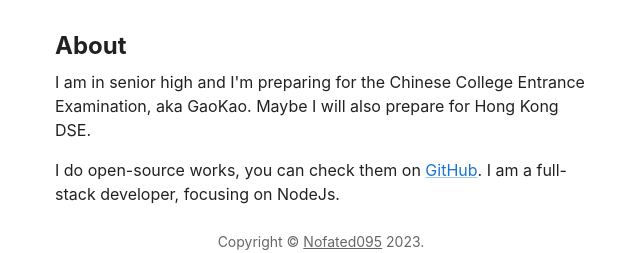
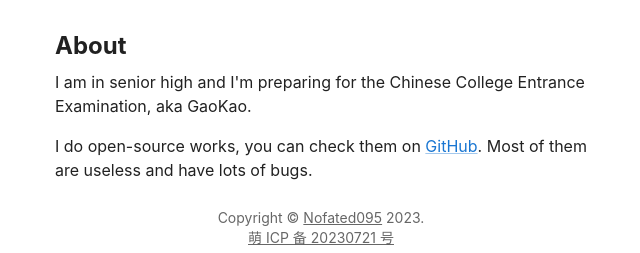
Before and after one commit to Nofated095/nof.moe, a React (Vite) app: page / in a window 1280 px wide. Both pictures are taken after a click on the tab "ABOUT". Shown: the part 240-493 px from the top of the page, without its empty margins (319-959 px from the left). Built offline with nearby package versions, Linux system fonts and the light colour scheme; a web font is replaced by a local one.

Commit message:
Update info

```diff
--- a/src/App.tsx
+++ b/src/App.tsx
@@ -117,11 +117,9 @@
                   <strong>Misc</strong>
                 </Typography>
                 <Typography paragraph>
-                  🏫 I am delivered by Cloudflare Global CDN. Live on Cloud.<br />
                   📒️ I have a <Link href="https://blog.nofated.win/">blog</Link> based on Hexo.<br />
-                  ⌨️ Coding and open-source are great! Let's commit together!<br />
-                  🧪 I am an iGEMer, now working for 2023 <Link href="https://competition.igem.org/">iGEM Competition</Link>!<br />
-                  🚔 I am a fan of Yuzu Soft, Minecraft, Grand Theft Auto, and anime.<br />
+                  ⌨️ Coding and open-source are great! Let's contribute together!<br />
+                  🧪 I used to be an iGEMer. My team won a 🥈silver medal in <Link href="https://competition.igem.org/">iGEM Competition</Link> 2023!<br />
                 </Typography>
               </Box>
               <Box sx={{ my: 1 }}>
@@ -147,14 +145,11 @@
                   <strong>About</strong>
                 </Typography>
                 <Typography paragraph>
-                  I am in senior high and I'm preparing for the Chinese College Entrance Examination, aka GaoKao. Maybe I will also prepare for Hong Kong DSE.
+                  I am in senior high and I'm preparing for the Chinese College Entrance Examination, aka GaoKao.
                 </Typography>
                 <Typography paragraph>
-                  I do open-source works, you can check them on <Link href='https://github.com/Nofated095'>GitHub</Link>.
-                  I am a full-stack developer, focusing on NodeJs.
+                  I do open-source works, you can check them on <Link href='https://github.com/Nofated095'>GitHub</Link>. Most of them are useless and have lots of bugs.
                 </Typography>
-
-                {/* I am happy to chat. Chinese is OK but I am very poor at English listening and speaking.😰 */}
 
               </Box>
             </TabPanel>
```
